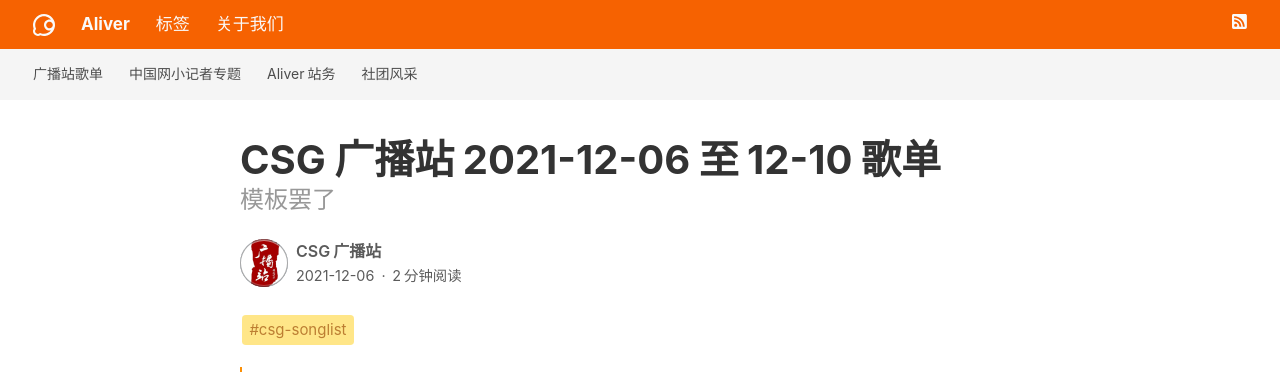
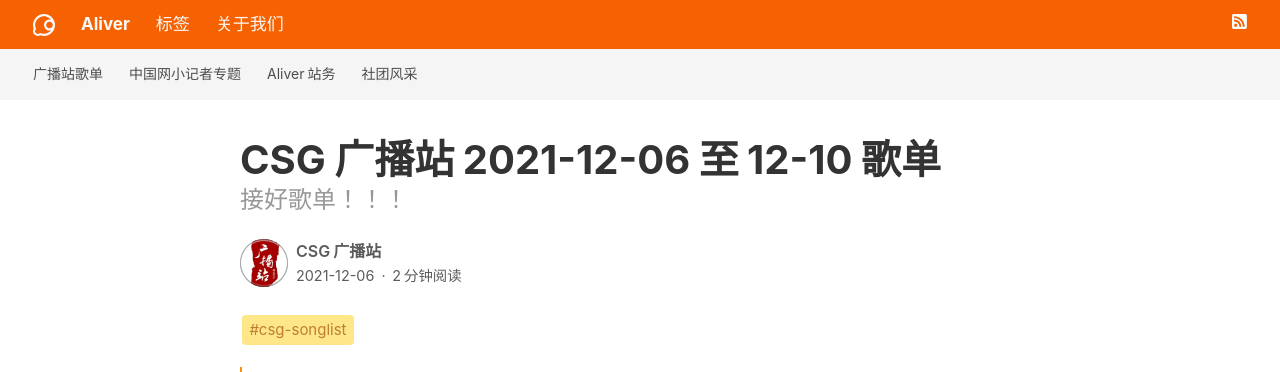
Before and after one commit to devswork-glzx/aliver, a Jekyll site: the page built from _posts/2021-12-06-songlist-2021-12-06.md, in a window 1280 px wide and 900 px high. Shown: the top 372 px of the window. Built offline with Jekyll 4.4.1, drawn with Linux system fonts in a browser that asks for light colours; our own code applies the rules of GitHub Pages for plain Markdown files.

Commit message:
Update 2021-12-06-songlist-2021-12-06.md

```diff
--- a/_posts/2021-12-06-songlist-2021-12-06.md
+++ b/_posts/2021-12-06-songlist-2021-12-06.md
@@ -1,6 +1,6 @@
 ---
 title: "CSG 广播站 2021-12-06 至 12-10 歌单"
-description: "模板罢了"
+description: "接好歌单！！！"
 author: csg
 
 tags:
```
